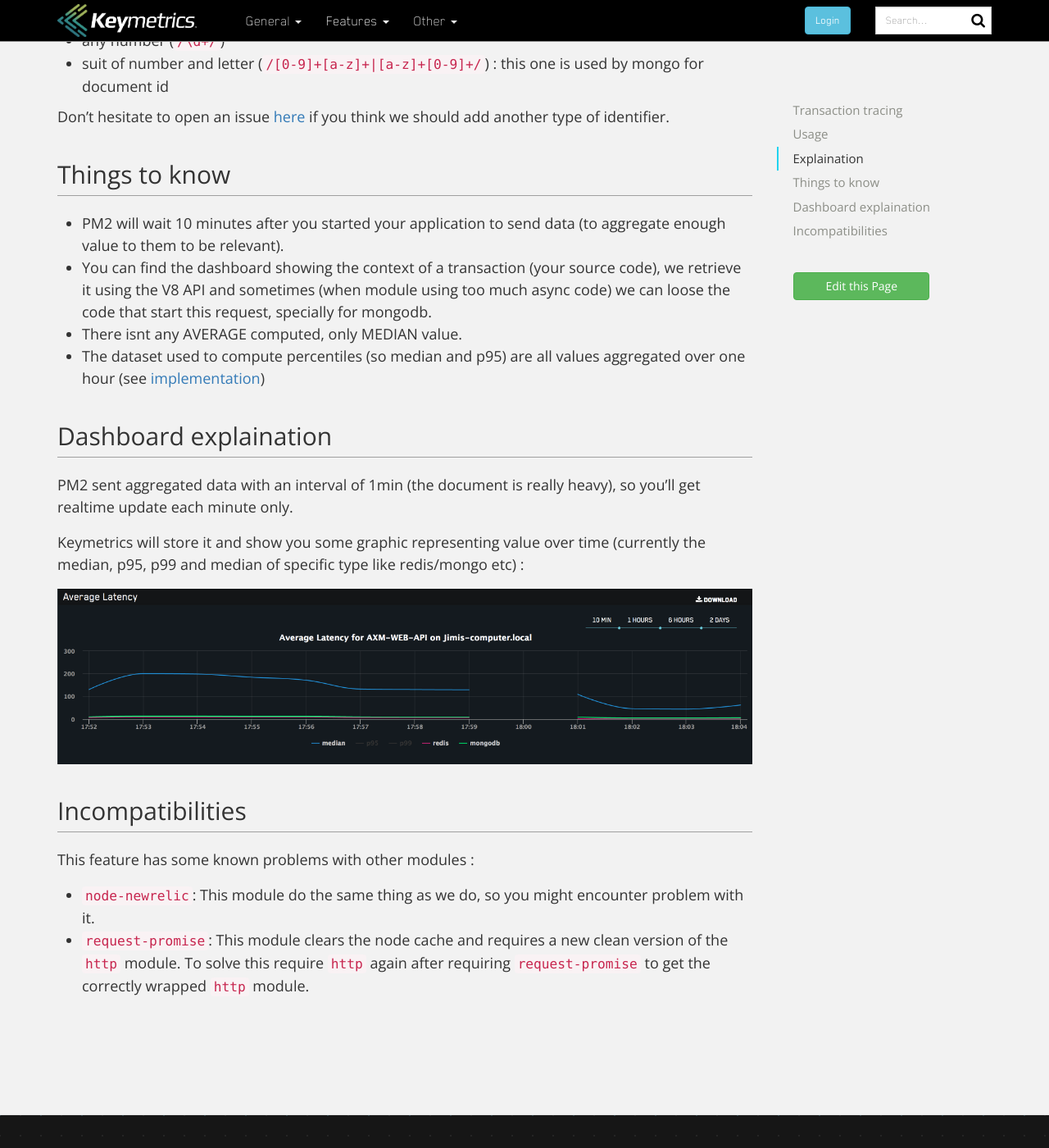
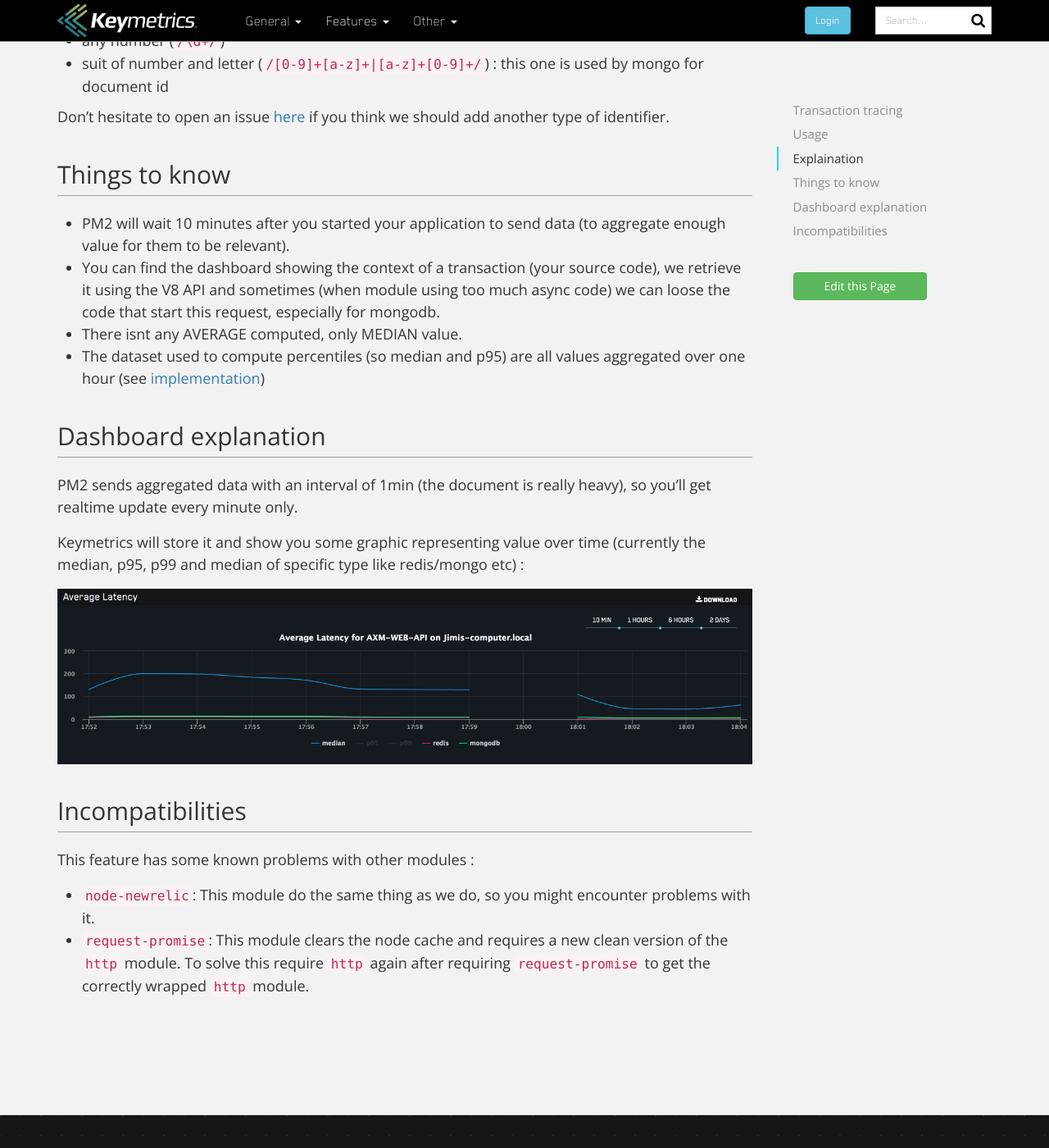
Before and after one commit to keymetrics/keymetrics.github.io, a Jekyll site: the page built from docs/keymetrics/tracing.md, in a window 1280 px wide and 1400 px high, scrolled down 1898 px. Shown: the whole window at 82% size. Built offline with Jekyll 4.4.1, drawn with Linux system fonts in a browser that asks for light colours; nearby versions of some CDN libraries; a script that is not in the unit is left out; comment, search, counter and statistics services are not loaded; some of the changed text lies outside the part shown.

Commit message:
Update tracing.md

```diff
--- a/docs/keymetrics/tracing.md
+++ b/docs/keymetrics/tracing.md
@@ -54,14 +54,14 @@ PM2 detect identifier with multiples regex :
 Don't hesitate to open an issue [here](https://github.com/keymetrics/keymetrics-support) if you think we should add another type of identifier.
 
 ## Things to know
-- PM2 will wait 10 minutes after you started your application to send data (to aggregate enough value to them to be relevant).
-- You can find the dashboard showing the context of a transaction (your source code), we retrieve it using the V8 API and sometimes (when module using too much async code) we can loose the code that start this request, specially for mongodb.
+- PM2 will wait 10 minutes after you started your application to send data (to aggregate enough value for them to be relevant).
+- You can find the dashboard showing the context of a transaction (your source code), we retrieve it using the V8 API and sometimes (when module using too much async code) we can loose the code that start this request, especially for mongodb.
 - There isnt any AVERAGE computed, only MEDIAN value.
 - The dataset used to compute percentiles (so median and p95) are all values aggregated over one hour (see [implementation](https://github.com/keymetrics/pmx/blob/master/lib/utils/probes/Histogram.js))
 
-## Dashboard explaination
+## Dashboard explanation
 
-PM2 sent aggregated data with an interval of 1min (the document is really heavy), so you'll get realtime update each minute only.
+PM2 sends aggregated data with an interval of 1min (the document is really heavy), so you'll get realtime update every minute only.
 
 Keymetrics will store it and show you some graphic representing value over time (currently the median, p95, p99 and median of specific type like redis/mongo etc) :
 
@@ -71,5 +71,5 @@ Keymetrics will store it and show you some graphic representing value over time
 ## Incompatibilities
 
 This feature has some known problems with other modules :
-* `node-newrelic`: This module do the same thing as we do, so you might encounter problem with it.
+* `node-newrelic`: This module do the same thing as we do, so you might encounter problems with it.
 * `request-promise`: This module clears the node cache and requires a new clean version of the `http` module. To solve this require `http` again after requiring `request-promise` to get the correctly wrapped `http` module.
```
Also changed, not shown: other parts of docs/keymetrics/tracing.md (+2 -2 lines).
